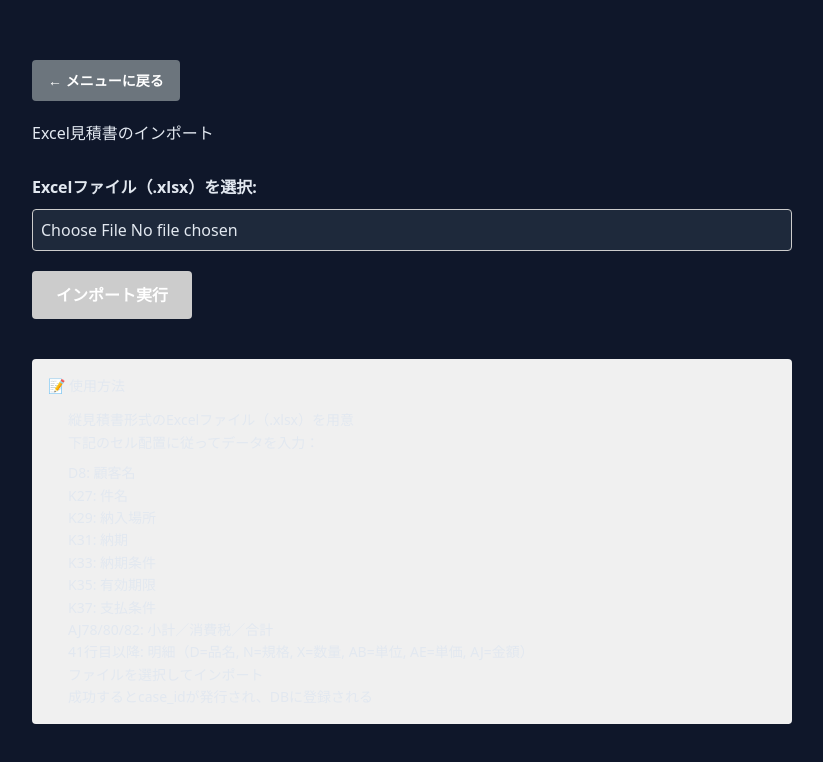
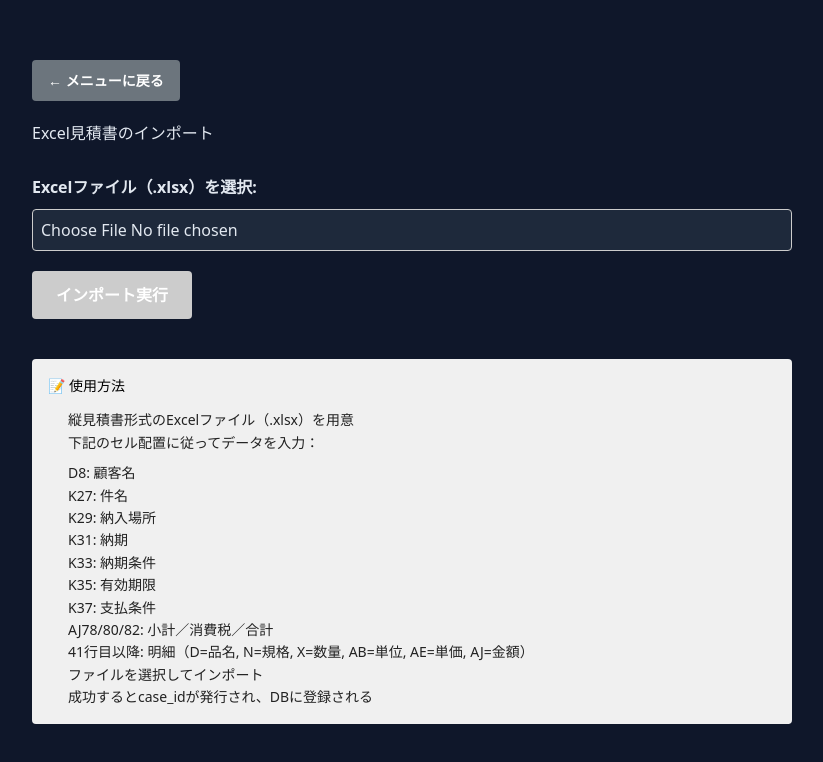
Before and after one commit to makino390726/estimate-system, a Next.js app: page /cases/import-excel in a window 1280 px wide. Shown: the top 762 px of the page, without its empty margins (228-1051 px from the left). Built offline with nearby package versions, Linux system fonts and the light colour scheme.

Commit message:
initial commit

```diff
--- a/app/cases/import-excel/page.tsx
+++ b/app/cases/import-excel/page.tsx
@@ -119,7 +119,7 @@
               width: '100%'
             }}
           />
-          {file && <p style={{ marginTop: '8px', color: '#666' }}>📁 {file.name} ({(file.size / 1024).toFixed(2)} KB)</p>}
+          {file && <p style={{ marginTop: '8px', color: '#333', fontWeight: '500' }}>📁 {file.name} ({(file.size / 1024).toFixed(2)} KB)</p>}
         </div>
 
         <button
@@ -294,14 +294,15 @@
           backgroundColor: '#f0f0f0',
           borderRadius: '4px',
           fontSize: '14px',
-          lineHeight: '1.6'
+          lineHeight: '1.6',
+          color: '#111'
         }}
       >
-        <h3 style={{ margin: '0 0 12px 0' }}>📝 使用方法</h3>
-        <ol style={{ margin: '0', paddingLeft: '20px' }}>
+        <h3 style={{ margin: '0 0 12px 0', color: '#000' }}>📝 使用方法</h3>
+        <ol style={{ margin: '0', paddingLeft: '20px', color: '#222' }}>
           <li>縦見積書形式のExcelファイル（.xlsx）を用意</li>
           <li>下記のセル配置に従ってデータを入力：
-            <ul style={{ marginTop: '8px' }}>
+            <ul style={{ marginTop: '8px', color: '#222' }}>
               <li>D8: 顧客名</li>
               <li>K27: 件名</li>
               <li>K29: 納入場所</li>
```
